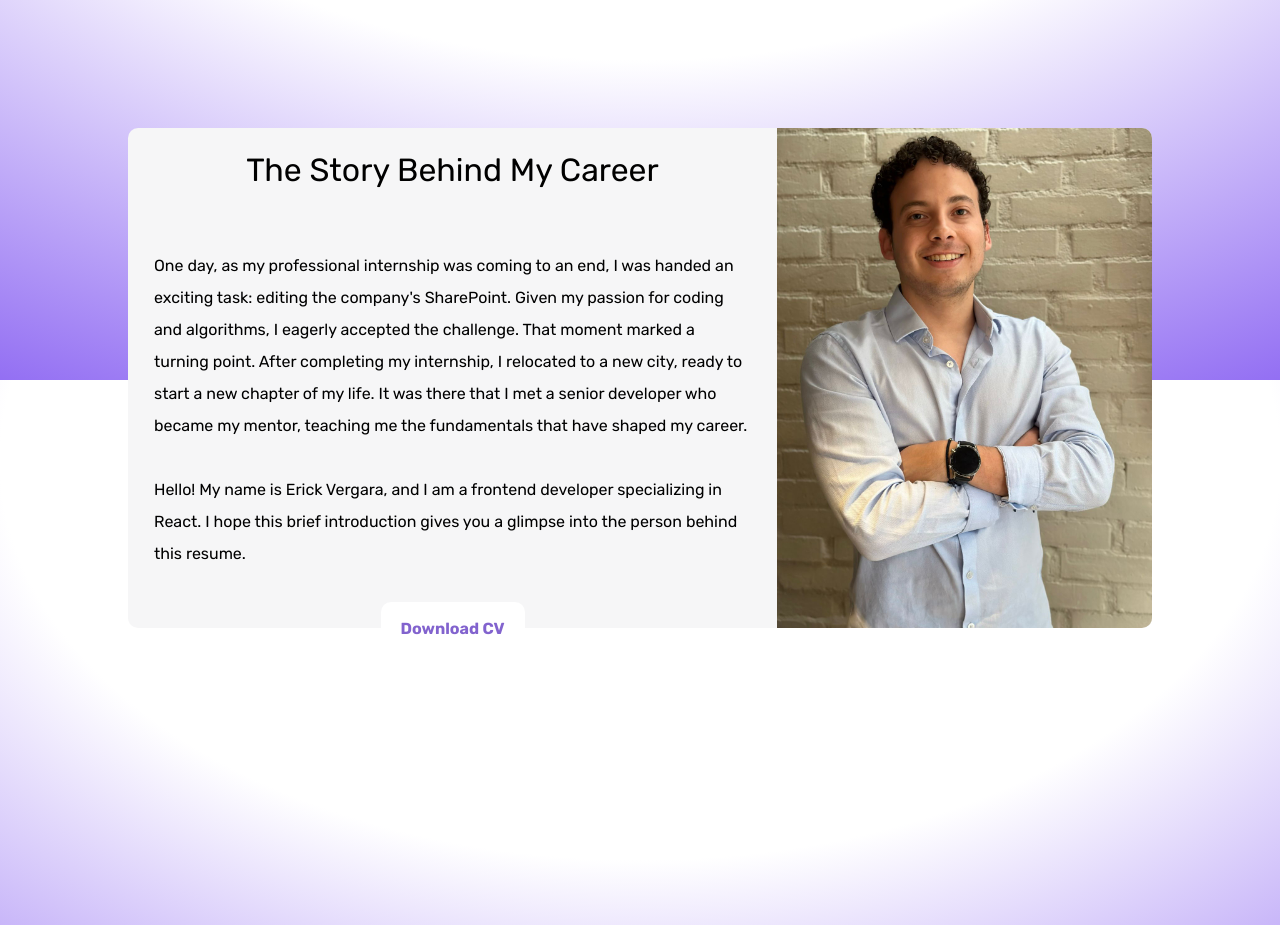
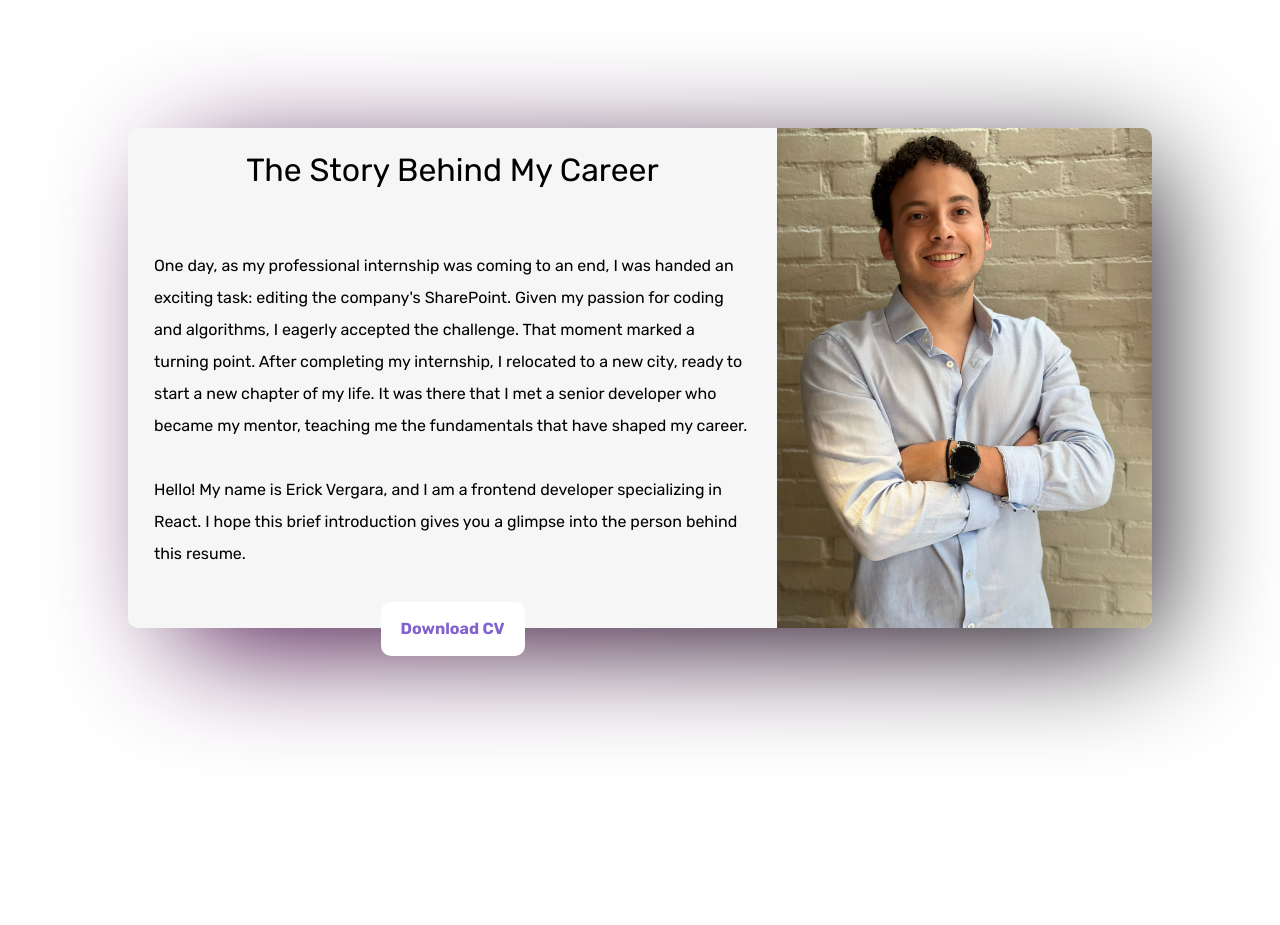
Before and after one commit to Erickvergara97/Erickvergara97.github.io, a React (Create React App) app: page /pdf in a window 1280 px wide. Shown: the part 5220-6145 px from the top of the page. Built offline with nearby package versions, Linux system fonts and the light colour scheme.

Commit message:
background change, glowing common card

```diff
--- a/src/App.jsx
+++ b/src/App.jsx
@@ -59,8 +59,12 @@ const GlobalStyle = createGlobalStyle`
   }
   body{
   background: ${({ theme }) => theme.background };
-  background-attachment: fixed;
-  background-size: cover;
+  /* background-color: #e5e5f7; */
+  opacity: 1;
+  /* background-image:  radial-gradient(#444cf7 0.5px, #000000 0.5px); */
+  background-size: 10px 10px;
+  /* background-attachment: fixed; */
+  /* background-size: cover; */
   //Escoger tipografia
   font-family: "Archivo Black", sans-serif;
   font-family: "Quicksand", sans-serif;
--- a/src/assets/styles/abstracts/variables.js
+++ b/src/assets/styles/abstracts/variables.js
@@ -5,7 +5,7 @@ export let colorBlack = '#010101';
 export let lightTheme = {
     primary: '#000',
     secondary: 'purple',
-    background: 'radial-gradient(125% 125% at 50% 10%,#fff 40%,#63e 100%)',
+    background: 'radial-gradient(#444cf7 0.5px, #ffffff 0.5px);',
     textPrimary: '#000',
     textSecondary: 'red',
     accent: '#8263CE',
@@ -20,7 +20,7 @@ export let lightTheme = {
 export let darkTheme = {
     primary: '#fff',
     secondary: 'pink',
-    background: 'radial-gradient(125% 125% at 50% 10%,#000 40%,#63e 100%)',
+    background: 'radial-gradient(#444cf7 0.5px, #000000 0.5px);',
     textPrimary: '#fff',
     textSecondary: 'purple',
     accent: '#8263CE',
@@ -30,6 +30,6 @@ export let darkTheme = {
     divider: '#0000',
     navbar: '#1b1b1f',
     cards: '#1b1b1f',
+    cardTest: '#151823',
     icons: '#C2C6DA'
-
 }
--- /dev/null
+++ b/src/commons/GlowingCard.jsx
@@ -0,0 +1,54 @@
+import React from 'react'
+import styled, { css, keyframes } from 'styled-components'
+
+export default function GlowingCard({children, ...props}) {
+  return (
+    <GlowingCardContainer {...props}>{children}</GlowingCardContainer>
+  )
+}
+
+const animateGlow = keyframes`
+  0% { background-position: 0% 50%; }
+  50% { background-position: 100% 50%; }
+  100% { background-position: 0% 50%; }
+`;
+
+export const backlight = (x, y, spread, size, colorA, colorB, duration) => css`
+  &:after {
+    position: absolute;
+    content: "";
+    top: ${y};
+    left: ${x};
+    right: 0;
+    z-index: -1;
+    height: 100%;
+    width: 100%;
+    margin: 0 auto;
+    transform: scale(${size});
+    filter: blur(${spread});
+    background: linear-gradient(270deg, ${colorA}, ${colorB});
+    background-size: 200% 200%;
+    animation: ${animateGlow} ${duration} ease infinite;
+  }
+`;
+
+const textColor = keyframes`
+  0% {
+    color: #7e0fff;
+  }
+  50% {
+    color: #0fffc1;
+  }
+  100% {
+    color: #7e0fff;
+  }
+`;
+const GlowingCardContainer = styled.div`
+  position: relative;
+  border-radius: 10px;
+  /* text-align: center; */
+  /* color: #332537; */
+  background-color: ${({ theme }) => theme.cards};
+  /* animation: ${textColor} 1s ease infinite; */
+  ${({ theme }) => backlight('2vw', '2vw', '5vw', '0.95', theme.primary, theme.secondary, '5s')}
+`;
--- a/src/components/Profile.jsx
+++ b/src/components/Profile.jsx
@@ -1,11 +1,12 @@
 import React from "react";
 import styled from 'styled-components'
 import profilePic from '../assets/img/profilePic.jpeg'
+import GlowingCard from "../commons/GlowingCard";
 
 function Profile() {
     return (
         <AboutMe id="about">
-            <div className="cardContainer">
+            <GlowingCard style={{margin: '2rem', width: '80%', display: 'flex', flexDirection: 'row', height: '500px'}}>
                 <div className="aboutContainer">
                     <h2>The Story Behind My Career</h2>
                     <p>
@@ -31,7 +32,7 @@ function Profile() {
                 </div>
 
                 <img src={profilePic} alt="profile" className="profilePic"/>
-            </div>
+            </GlowingCard>
         </AboutMe>
     )
 }
@@ -45,17 +46,6 @@ const AboutMe = styled.section `
     display: flex;
     flex-direction: column;
     align-items: center;
-
-    .cardContainer{
-        background-color: ${({ theme }) => theme.cards};
-        border-radius: 10px;
-        margin: 2rem;
-        width: 80%;
-        display: flex;
-        flex-direction: row;
-        height: 500px;
-
-    }
 
     .aboutContainer{
         padding: 10px;
```
